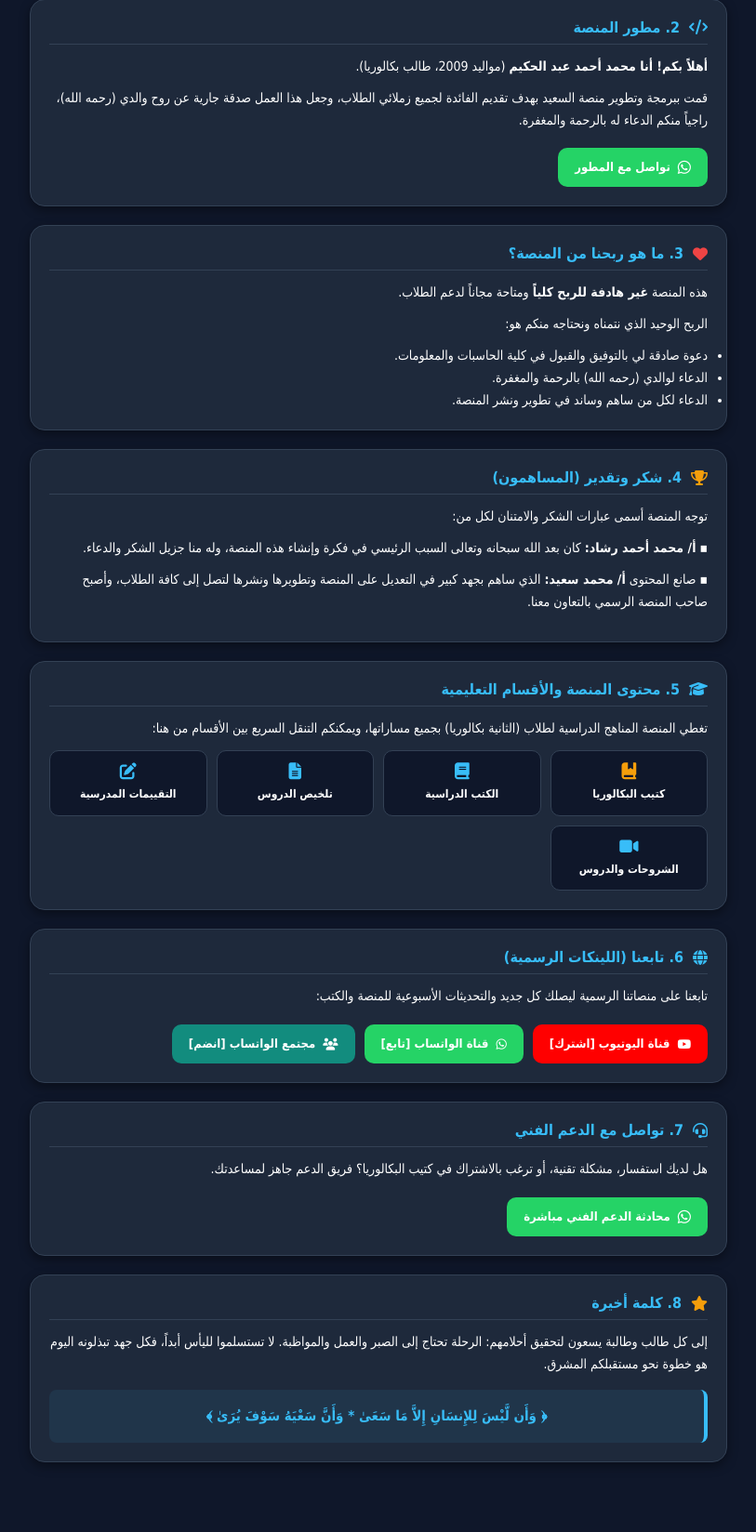
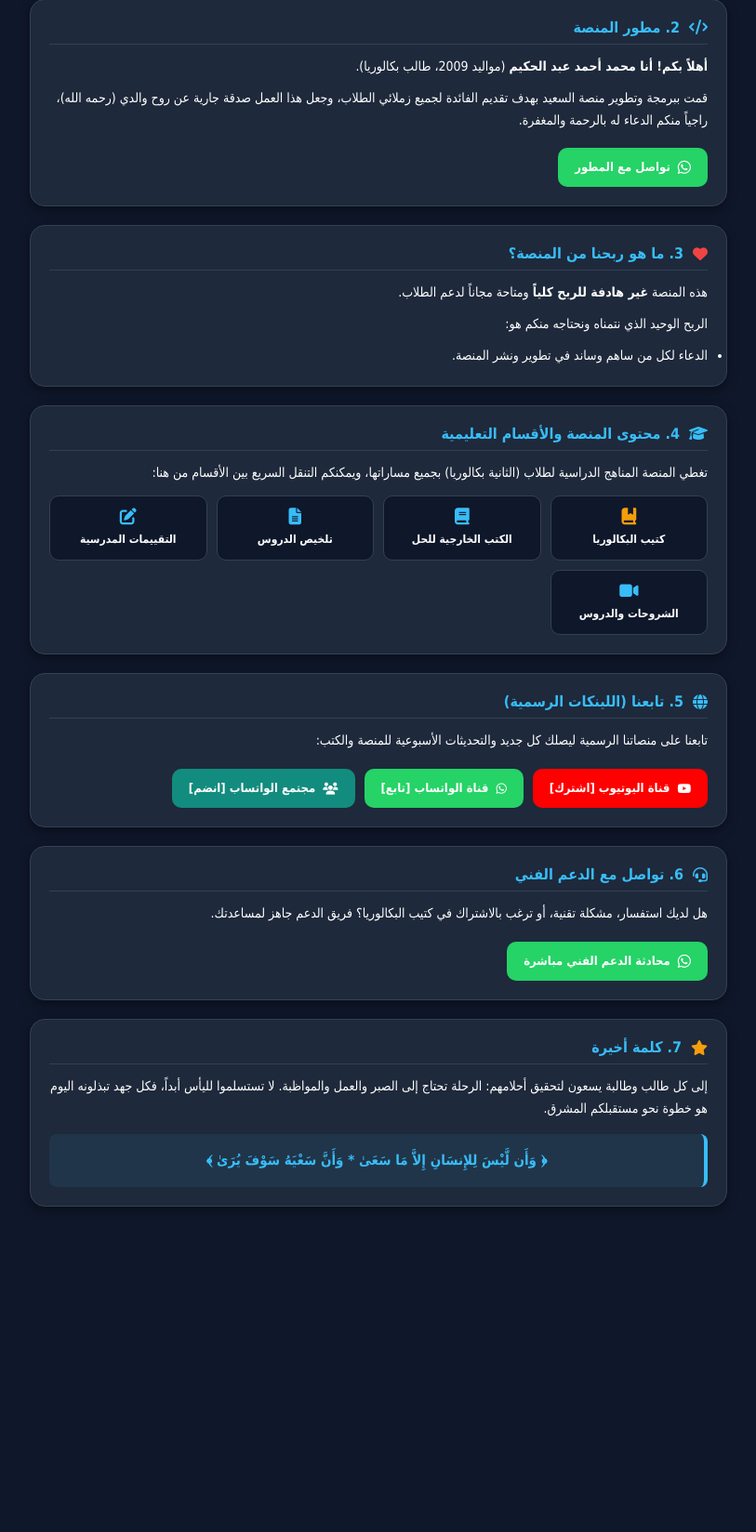
Before and after one commit to mm01110388238-lab/bac-medo-app-, a Flask app: page /catalog in a window 1280 px wide. Shown: the part 444-2092 px from the top of the page at 93% size, without its empty margins (233-1046 px from the left). After the commit the page ends 1743 px from the top, so only its background shows below. Run offline with Flask 3, Linux system fonts and the light colour scheme; the visitor is signed in with stand-in values (Sample User, id 1).

Commit message:
Update catalog.html

```diff
--- a/templates/catalog.html
+++ b/templates/catalog.html
@@ -277,29 +277,15 @@
                 <p>هذه المنصة <strong>غير هادفة للربح كلياً</strong> ومتاحة مجاناً لدعم الطلاب.</p>
                 <p>الربح الوحيد الذي نتمناه ونحتاجه منكم هو:</p>
                 <ul>
-                    <li>دعوة صادقة لي بالتوفيق والقبول في كلية الحاسبات والمعلومات.</li>
-                    <li>الدعاء لوالدي (رحمه الله) بالرحمة والمغفرة.</li>
                     <li>الدعاء لكل من ساهم وساند في تطوير ونشر المنصة.</li>
                 </ul>
             </div>
         </div>
 
-        <!-- 4. شكر وتقدير للمساهمين -->
+        <!-- 4. محتوى المنصة والأقسام التعليمية -->
         <div class="catalog-card">
             <div class="card-header-title">
-                <i class="fa-solid fa-trophy" style="color: var(--gold-color);"></i> 4. شكر وتقدير (المساهمون)
-            </div>
-            <div class="card-content">
-                <p>توجه المنصة أسمى عبارات الشكر والامتنان لكل من:</p>
-                <p>▪ <strong>أ/ محمد أحمد رشاد:</strong> كان بعد الله سبحانه وتعالى السبب الرئيسي في فكرة وإنشاء هذه المنصة، وله منا جزيل الشكر والدعاء.</p>
-                <p>▪ صانع المحتوى <strong>أ/ محمد سعيد:</strong> الذي ساهم بجهد كبير في التعديل على المنصة وتطويرها ونشرها لتصل إلى كافة الطلاب، وأصبح صاحب المنصة الرسمي بالتعاون معنا.</p>
-            </div>
-        </div>
-
-        <!-- 5. محتوى المنصة والأقسام التعليمية -->
-        <div class="catalog-card">
-            <div class="card-header-title">
-                <i class="fa-solid fa-graduation-cap"></i> 5. محتوى المنصة والأقسام التعليمية
+                <i class="fa-solid fa-graduation-cap"></i> 4. محتوى المنصة والأقسام التعليمية
             </div>
             <div class="card-content">
                 <p>تغطي المنصة المناهج الدراسية لطلاب (الثانية بكالوريا) بجميع مساراتها، ويمكنكم التنقل السريع بين الأقسام من هنا:</p>
@@ -308,9 +294,9 @@
                         <i class="fa-solid fa-book-bookmark" style="color: var(--gold-color);"></i>
                         <span>كتيب البكالوريا</span>
                     </a>
-                    <a href="{{ url_for('select_type', cat_type='books') }}" class="quick-nav-btn">
+                    <a href="{{ url_for('select_type', cat_type='external_books') }}" class="quick-nav-btn">
                         <i class="fa-solid fa-book"></i>
-                        <span>الكتب الدراسية</span>
+                        <span>الكتب الخارجية للحل</span>
                     </a>
                     <a href="{{ url_for('select_type', cat_type='summaries') }}" class="quick-nav-btn">
                         <i class="fa-solid fa-file-lines"></i>
@@ -328,10 +314,10 @@
             </div>
         </div>
 
-        <!-- 6. تابعنا (اللينكات) -->
+        <!-- 5. تابعنا (اللينكات الرسمية) -->
         <div class="catalog-card">
             <div class="card-header-title">
-                <i class="fa-solid fa-globe"></i> 6. تابعنا (اللينكات الرسمية)
+                <i class="fa-solid fa-globe"></i> 5. تابعنا (اللينكات الرسمية)
             </div>
             <div class="card-content">
                 <p>تابعنا على منصاتنا الرسمية ليصلك كل جديد والتحديثات الأسبوعية للمنصة والكتب:</p>
@@ -349,10 +335,10 @@
             </div>
         </div>
 
-        <!-- 7. تواصل معنا والدعم -->
+        <!-- 6. تواصل مع الدعم الفني -->
         <div class="catalog-card">
             <div class="card-header-title">
-                <i class="fa-solid fa-headset"></i> 7. تواصل مع الدعم الفني
+                <i class="fa-solid fa-headset"></i> 6. تواصل مع الدعم الفني
             </div>
             <div class="card-content">
                 <p>هل لديك استفسار، مشكلة تقنية، أو ترغب بالاشتراك في كتيب البكالوريا؟ فريق الدعم جاهز لمساعدتك.</p>
@@ -362,10 +348,10 @@
             </div>
         </div>
 
-        <!-- 8. كلمة أخيرة -->
+        <!-- 7. كلمة أخيرة -->
         <div class="catalog-card">
             <div class="card-header-title">
-                <i class="fa-solid fa-star" style="color: var(--gold-color);"></i> 8. كلمة أخيرة
+                <i class="fa-solid fa-star" style="color: var(--gold-color);"></i> 7. كلمة أخيرة
             </div>
             <div class="card-content">
                 <p>إلى كل طالب وطالبة يسعون لتحقيق أحلامهم: الرحلة تحتاج إلى الصبر والعمل والمواظبة. لا تستسلموا لليأس أبداً، فكل جهد تبذلونه اليوم هو خطوة نحو مستقبلكم المشرق.</p>
```
